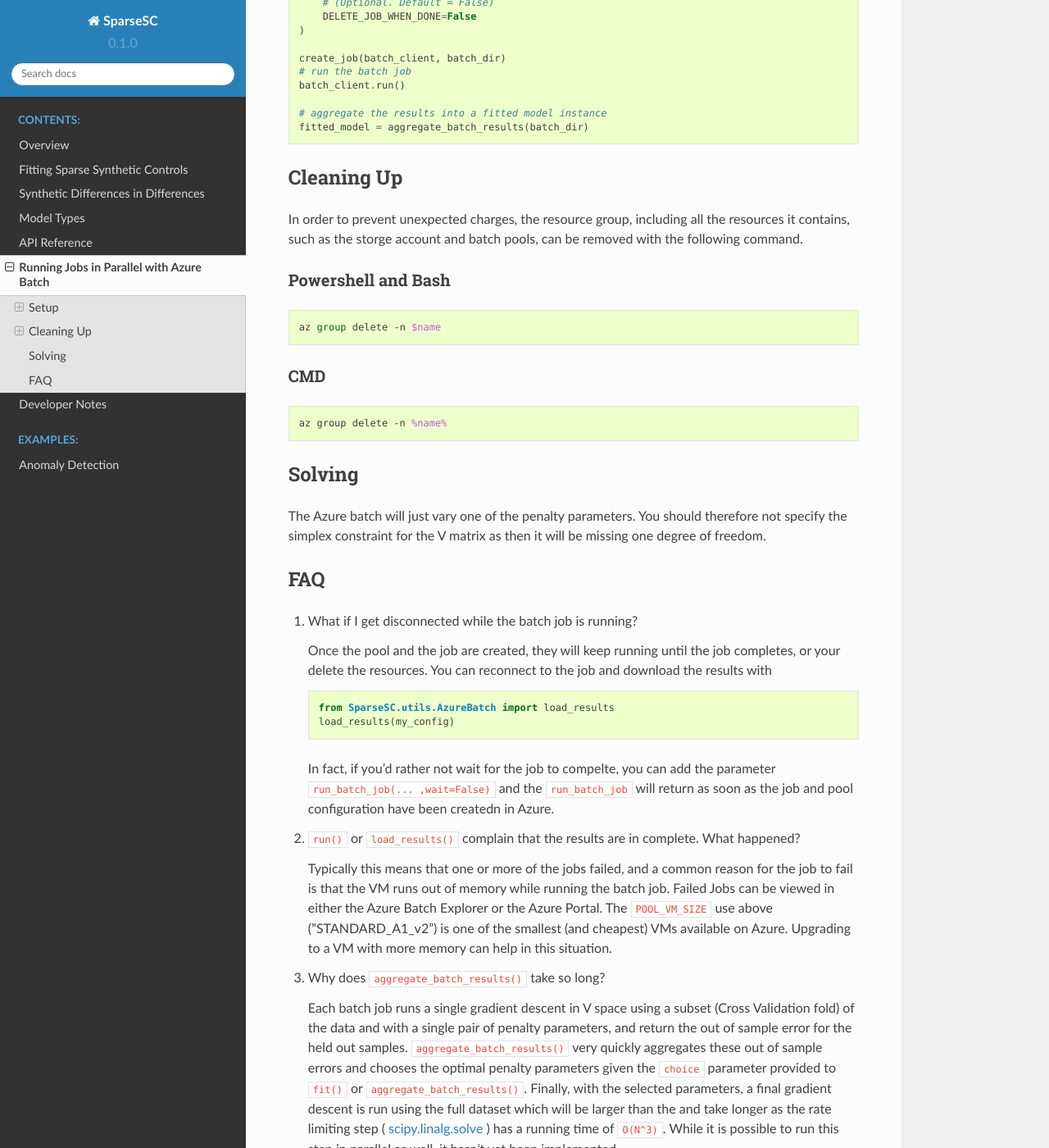
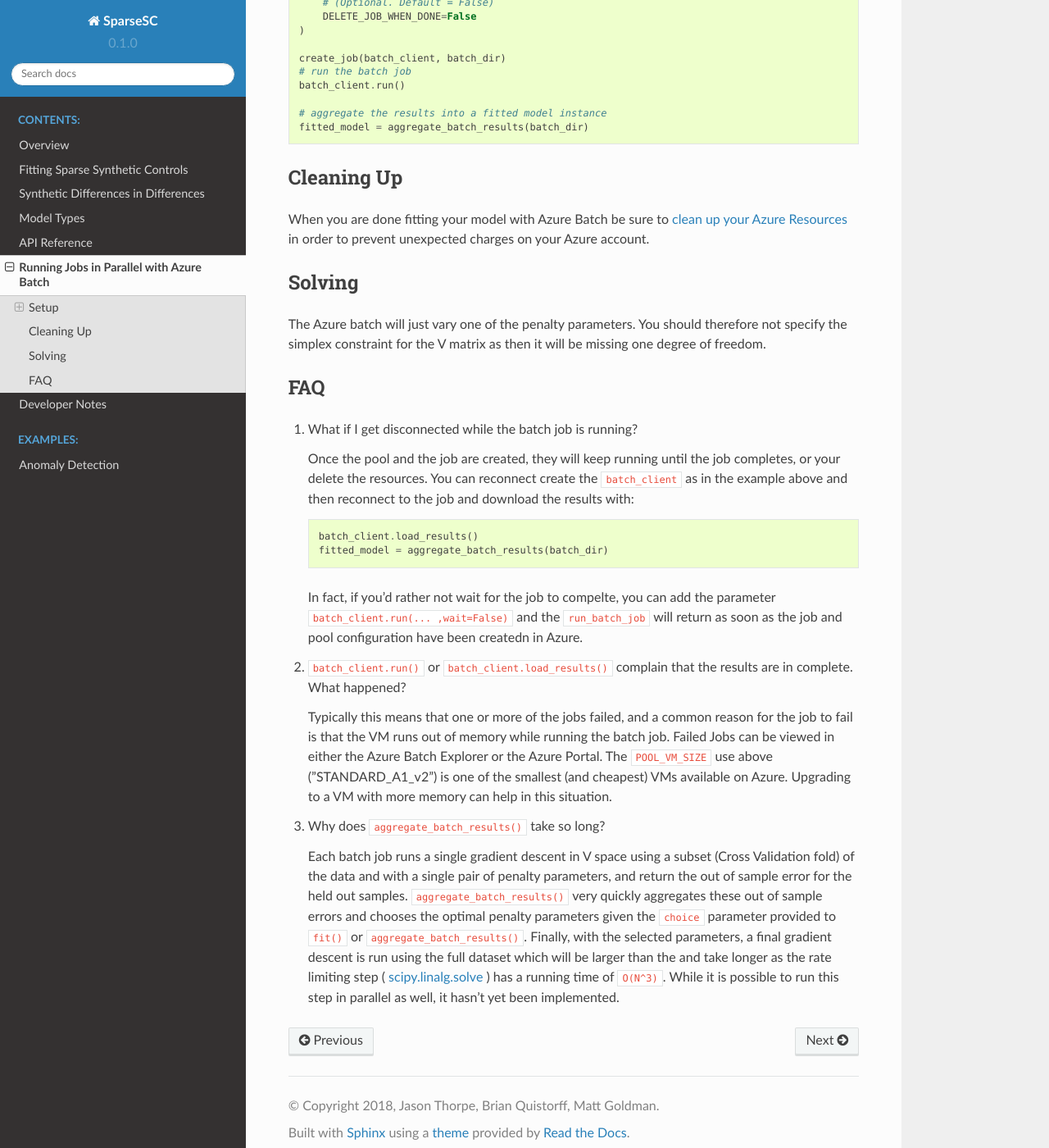
Before and after one commit to microsoft/SparseSC, a Sphinx documentation site: the page built from docs/azure_batch.md, in a window 1280 px wide and 1400 px high, scrolled down 1563 px. Shown: the whole window at 82% size. Built offline with Sphinx 7.4.7 and the Read the Docs theme 2.0.0, drawn with Linux system fonts in a browser that asks for light colours; some of the changed text lies outside the part shown.

Commit message:
docs to match the new batch_client implementation

````diff
--- a/docs/azure_batch.md
+++ b/docs/azure_batch.md
@@ -21,7 +21,7 @@ Also note that this module has only been tested with Python 3.7
 
 Running SparseSC with Azure Batch requires a an Azure account and handful of
 resources and credentials. These can be set up by following along with
-section 4 of [the super-batch README](https://github.com/jdthorpe/batch-config#step-4-create-the-required-azure-resources).
+[section 4 of the super-batch README](https://github.com/jdthorpe/batch-config#step-4-create-the-required-azure-resources).
 
 ### Prepare parameters for the Batch Job
 
@@ -38,10 +38,10 @@ fit(x, y, ... , batchDir = batch_dir)
 
 ### Executing the Batch Job
 
-In the following Python script, a Batch configuration is created and the batch
-job is executed with Azure Batch. Note that the Batch Account and Storage
-Account details can be provided directly to the BatchConfig, with default
-values taken from the system environment.
+In the following Python script, a Batch configuration is created and the
+batch job is executed with Azure Batch. Note that in the following script,
+the various Batch Account and Storage Account credentials are taken from
+system environment varables, as in the [super-batch readme](https://github.com/jdthorpe/batch-config#step-4-create-the-required-azure-resources).
 
 ```python
 import os
@@ -89,21 +89,9 @@ fitted_model = aggregate_batch_results(batch_dir)
 
 ## Cleaning Up
 
-In order to prevent unexpected charges, the resource group, including all the
-resources it contains, such as the storge account and batch pools, can be
-removed with the following command.
-
-### Powershell and Bash
-
-```ps1
-az group delete -n $name
-```
-
-### CMD
-
-```bat
-az group delete -n %name%
-```
+When you are done fitting your model with Azure Batch be sure to
+[clean up your Azure Resources](https://github.com/jdthorpe/batch-config#step-6-clean-up)
+in order to prevent unexpected charges on your Azure account.
 
 ## Solving
 
@@ -115,21 +103,22 @@ simplex constraint for the V matrix as then it will be missing one degree of fre
 1. What if I get disconnected while the batch job is running?
 
     Once the pool and the job are created, they will keep running until the
-    job completes, or your delete the resources.  You can reconnect to the
-    job and download the results with
+    job completes, or your delete the resources. You can reconnect create the
+    `batch_client` as in the example above and then reconnect to the job and
+    download the results with:
 
     ```python
-    from SparseSC.utils.AzureBatch import load_results
-    load_results(my_config)
+    batch_client.load_results()
+    fitted_model = aggregate_batch_results(batch_dir)
     ```
 
     In fact, if you'd rather not wait for the job to compelte, you can
-    add the parameter `run_batch_job(... ,wait=False)` and the
+    add the parameter `batch_client.run(... ,wait=False)` and the
     `run_batch_job` will return as soon as the job and pool configuration
     have been createdn in Azure.
 
-1. `run()` or `load_results()` complain that the results are in complete.
-   What happened?
+1. `batch_client.run()` or `batch_client.load_results()` complain that the
+    results are in complete. What happened?
 
    Typically this means that one or more of the jobs failed, and a common
    reason for the job to fail is that the VM runs out of memory while
````
